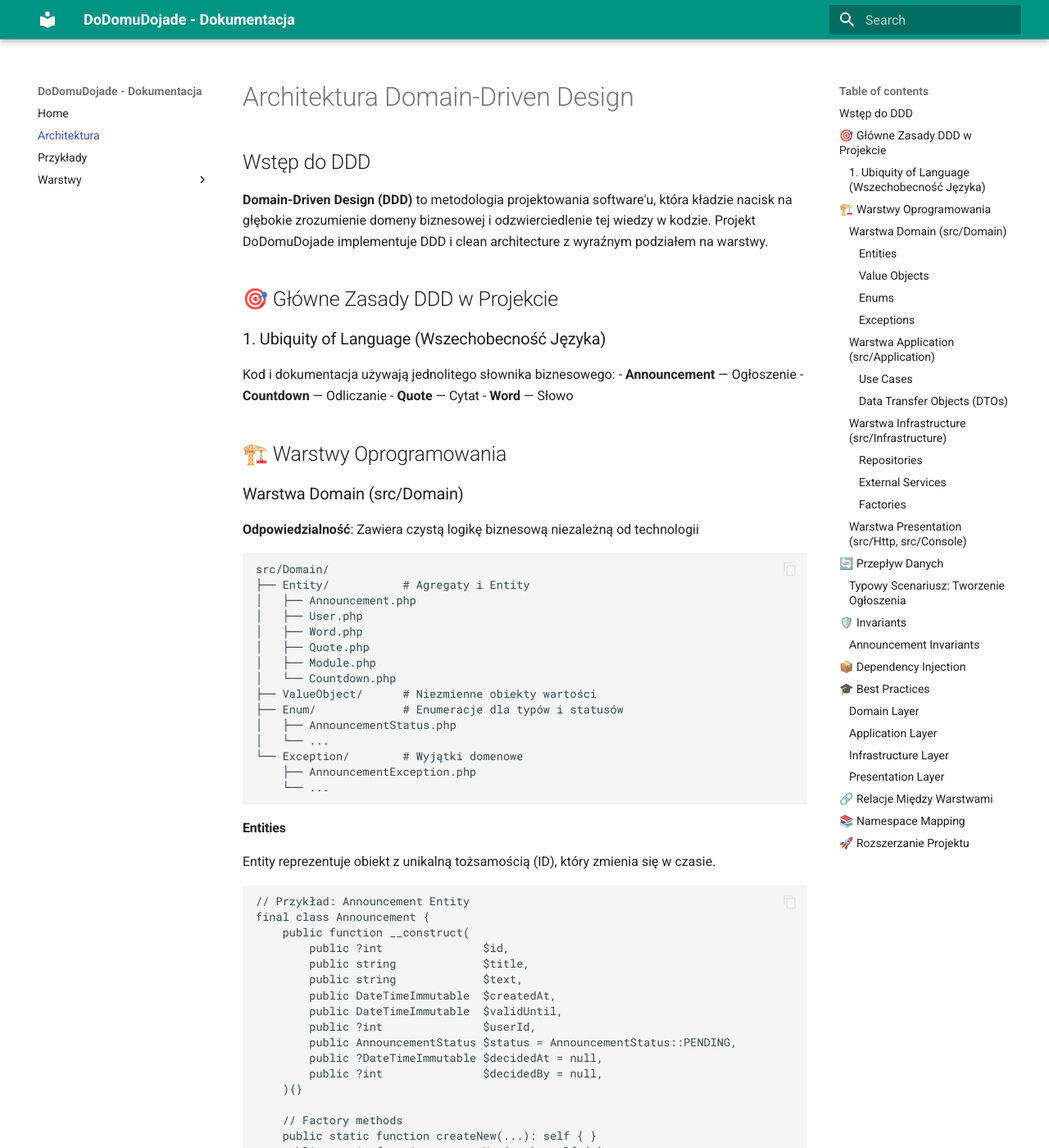
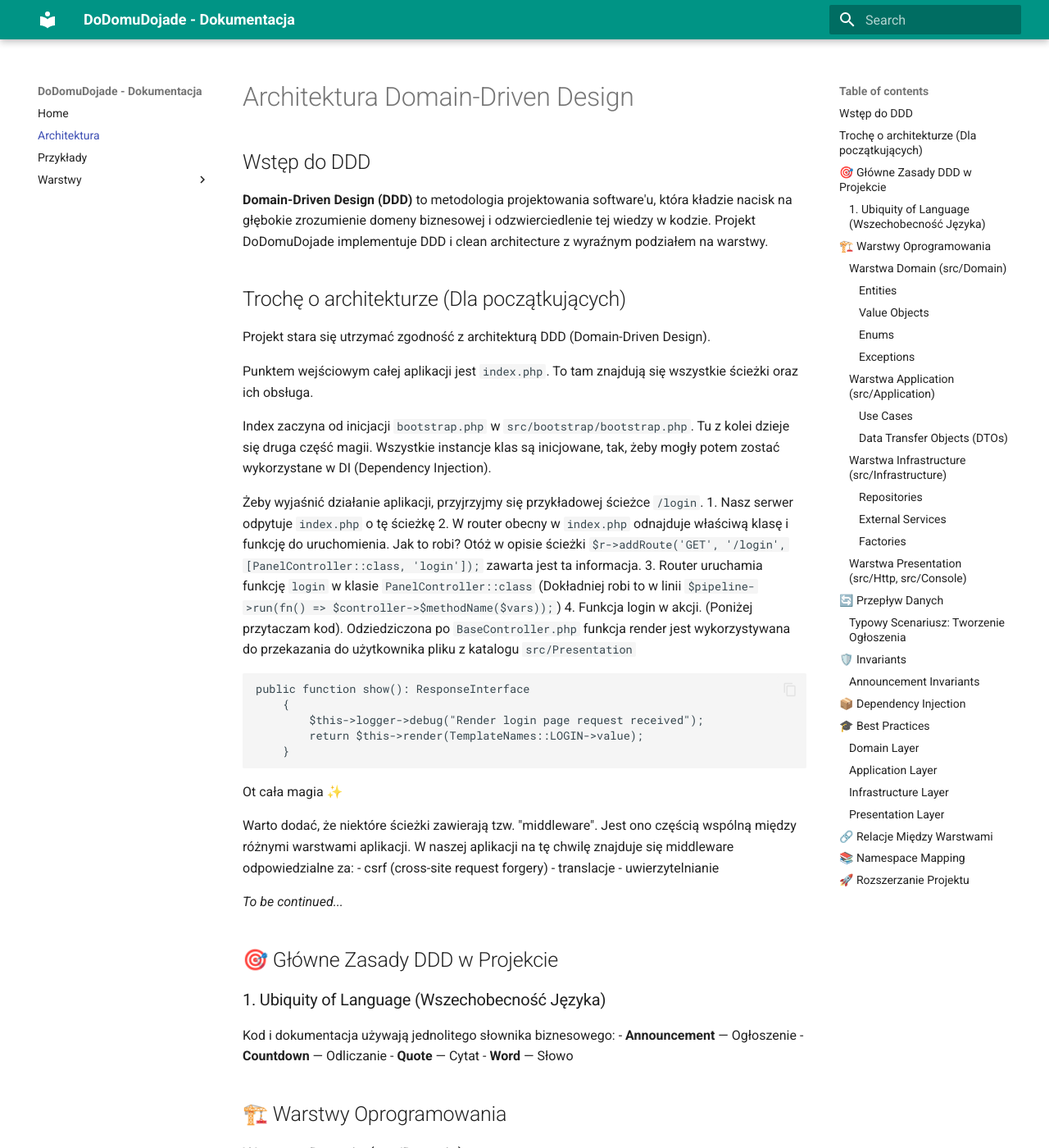
Before and after one commit to SLOths4/DoDomuDojade, an MkDocs documentation site: the page built from resources/docs/architecture.md, in a window 1280 px wide and 1400 px high. Shown: the whole window at 82% size. Built offline with MkDocs 1.6.1 and Material for MkDocs 9.7.7, drawn with Linux system fonts in a browser that asks for light colours.

Commit message:
Poprawki w dokumentacji + dodanie user dto

````diff
--- a/resources/docs/architecture.md
+++ b/resources/docs/architecture.md
@@ -3,6 +3,35 @@
 ## Wstęp do DDD
 
 **Domain-Driven Design (DDD)** to metodologia projektowania software'u, która kładzie nacisk na głębokie zrozumienie domeny biznesowej i odzwierciedlenie tej wiedzy w kodzie. Projekt DoDomuDojade implementuje DDD i clean architecture z wyraźnym podziałem na warstwy.
+
+
+## Trochę o architekturze (Dla początkujących)
+Projekt stara się utrzymać zgodność z architekturą DDD (Domain-Driven Design).
+
+Punktem wejściowym całej aplikacji jest `index.php`. To tam znajdują się wszystkie ścieżki oraz ich obsługa.
+
+Index zaczyna od inicjacji `bootstrap.php` w `src/bootstrap/bootstrap.php`. Tu z kolei dzieje się druga część magii. Wszystkie instancje klas są inicjowane, tak, żeby mogły potem zostać wykorzystane w DI (Dependency Injection).
+
+Żeby wyjaśnić działanie aplikacji, przyjrzyjmy się przykładowej ścieżce `/login`.
+1. Nasz serwer odpytuje `index.php` o tę ścieżkę
+2. W router obecny w `index.php` odnajduje właściwą klasę i funkcję do uruchomienia. Jak to robi? Otóż w opisie ścieżki `$r->addRoute('GET', '/login', [PanelController::class, 'login']);` zawarta jest ta informacja.
+3. Router uruchamia funkcję `login` w klasie `PanelController::class` (Dokładniej robi to w linii `$pipeline->run(fn() => $controller->$methodName($vars));`)
+4. Funkcja login w akcji. (Poniżej przytaczam kod). Odziedziczona po `BaseController.php` funkcja render jest wykorzystywana do przekazania do użytkownika pliku z katalogu `src/Presentation`
+```
+public function show(): ResponseInterface
+    {
+        $this->logger->debug("Render login page request received");
+        return $this->render(TemplateNames::LOGIN->value);
+    }
+```
+Ot cała magia ✨
+
+Warto dodać, że niektóre ścieżki zawierają tzw. "middleware". Jest ono częścią wspólną między różnymi warstwami aplikacji. W naszej aplikacji na tę chwilę znajduje się middleware odpowiedzialne za:
+- csrf (cross-site request forgery)
+- translacje
+- uwierzytelnianie
+
+*To be continued...*
 
 ## 🎯 Główne Zasady DDD w Projekcie
 
@@ -17,24 +46,6 @@
 
 ### Warstwa Domain (src/Domain)
 **Odpowiedzialność**: Zawiera czystą logikę biznesową niezależną od technologii
-
-```
-src/Domain/
-├── Entity/           # Agregaty i Entity
-│   ├── Announcement.php
-│   ├── User.php
-│   ├── Word.php
-│   ├── Quote.php
-│   ├── Module.php
-│   └── Countdown.php
-├── ValueObject/      # Niezmienne obiekty wartości
-├── Enum/             # Enumeracje dla typów i statusów
-│   ├── AnnouncementStatus.php
-│   └── ...
-└── Exception/        # Wyjątki domenowe
-    ├── AnnouncementException.php
-    └── ...
-```
 
 #### Entities
 Entity reprezentuje obiekt z unikalną tożsamością (ID), który zmienia się w czasie.
````
Also changed, not shown: README.md (+21 -137 lines), resources/docs/index.md (+1 -2 lines), 2 other files.
